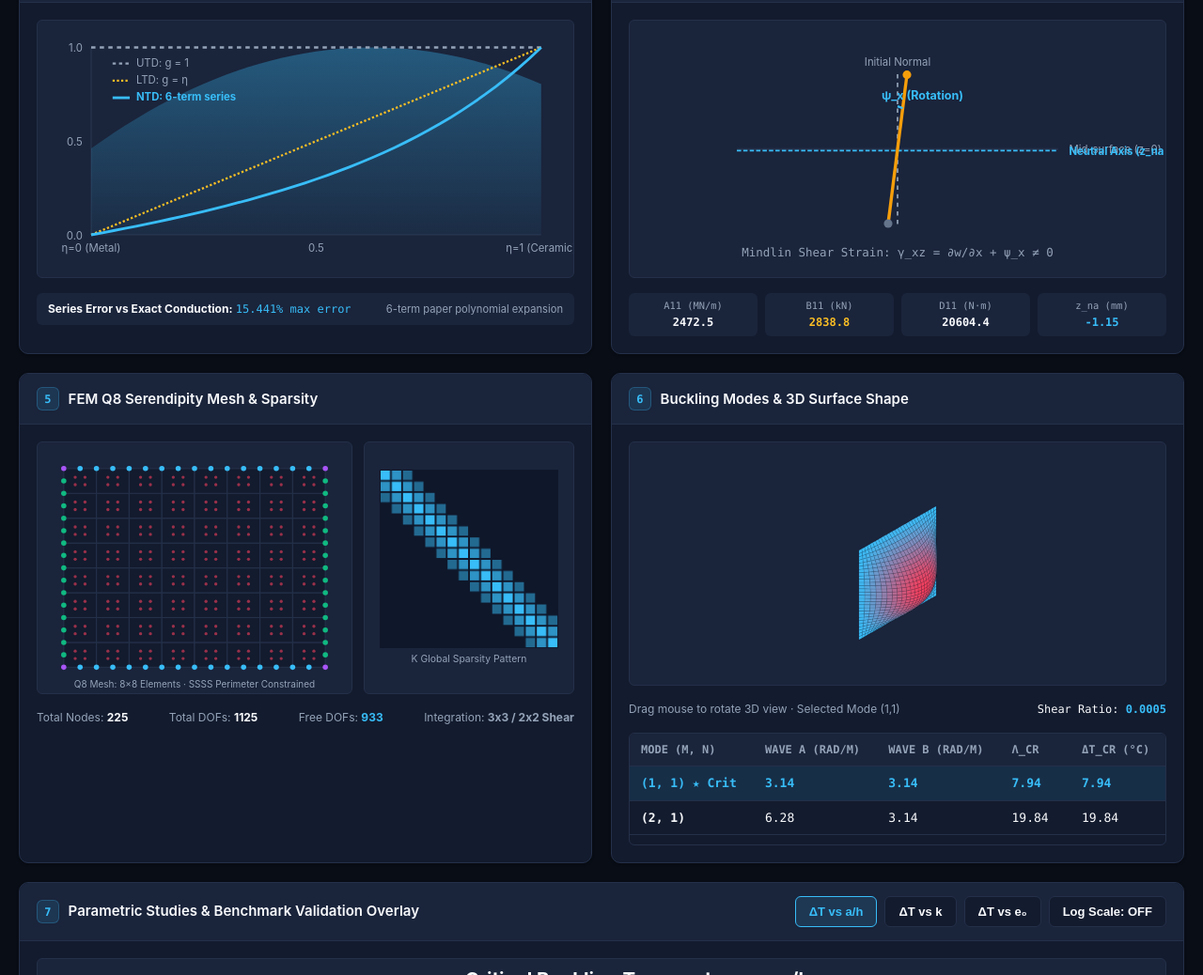
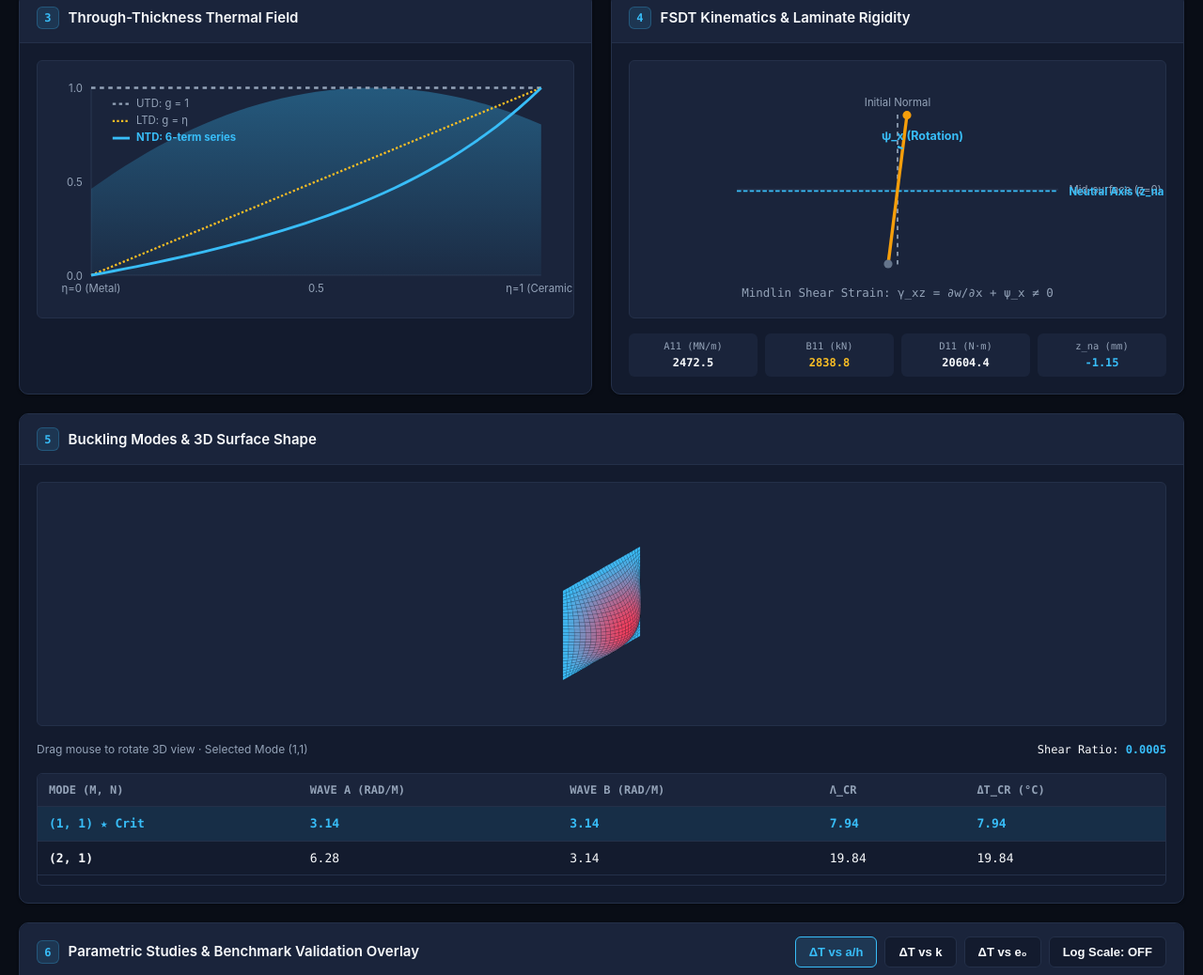
Before and after one commit to harimb53/fgm-plate-thermal-buckling, a plain HTML site: page index.html in a window 1280 px wide. Shown: the part 990-2028 px from the top of the page at 94% size. Drawn offline with Linux system fonts and the light colour scheme.

Commit message:
Refine FEM visualization layout

```diff
--- a/index.html
+++ b/index.html
@@ -186,18 +186,14 @@ header.app-header {
   color: var(--accent);
 }
 
-/* Sticky Controls Bar */
+/* Global Controls Bar */
 .controls-bar {
-  position: sticky;
-  top: 0.5rem;
-  z-index: 50;
   background-color: var(--bg-card);
   border: 1px solid var(--border);
   border-radius: var(--radius-md);
   padding: 1rem;
   margin-bottom: 1.5rem;
   box-shadow: var(--shadow-md);
-  backdrop-filter: blur(8px);
 }
 
 .controls-grid {
@@ -211,6 +207,26 @@ header.app-header {
   display: flex;
   flex-direction: column;
   gap: 0.35rem;
+}
+
+.mesh-config-details {
+  display: grid;
+  grid-template-columns: repeat(auto-fit, minmax(150px, 1fr));
+  gap: 0.75rem;
+  margin-top: 0.75rem;
+  padding-top: 0.75rem;
+  border-top: 1px solid var(--border);
+  color: var(--text-muted);
+  font-size: 0.75rem;
+}
+
+.mesh-config-details strong {
+  color: var(--text-main);
+  font-family: var(--font-mono);
+}
+
+.mesh-config-details #lbl-free-dofs {
+  color: var(--accent);
 }
 
 .control-label {
@@ -441,16 +457,10 @@ svg.chart-svg {
 
 /* Let viewBox-driven diagrams grow with their panel instead of clipping at
    the old 240px dashboard height. */
-.canvas-wrapper:has(> svg:not(#svg-mesh)) {
+.canvas-wrapper:has(> svg) {
   height: auto !important;
   min-height: 0;
   aspect-ratio: 500 / 240;
-}
-
-.canvas-wrapper:has(> #svg-mesh) {
-  height: auto !important;
-  min-height: 0;
-  aspect-ratio: 300 / 240;
 }
 
 .canvas-wrapper:has(> svg) > svg {
@@ -461,11 +471,6 @@ svg.chart-svg {
 
 .canvas-wrapper:has(> #canvas-mode3d) {
   height: 260px !important;
-}
-
-.canvas-wrapper:has(> #canvas-sparsity) {
-  height: auto !important;
-  min-height: 220px;
 }
 
 @media (max-width: 700px) {
@@ -779,6 +784,14 @@ footer.app-footer {
             <option value="16">16 × 16 (833 Nodes)</option>
           </select>
         </div>
+
+      </div>
+
+      <div class="mesh-config-details" aria-label="Current Q8 mesh configuration details" aria-live="polite">
+        <div>Total Nodes: <strong id="lbl-total-nodes">225</strong></div>
+        <div>Total DOFs: <strong id="lbl-total-dofs">1125</strong></div>
+        <div>Free DOFs: <strong id="lbl-free-dofs">1005</strong></div>
+        <div>Integration: <strong>3×3 / 2×2 Shear</strong></div>
       </div>
 
       <!-- Quick Preset Buttons -->
@@ -897,10 +910,6 @@ footer.app-footer {
         <div class="panel-body">
           <div class="canvas-wrapper" style="height: 240px;">
             <svg id="svg-thermal" class="chart-svg" viewBox="0 0 500 240" preserveAspectRatio="xMidYMid meet" aria-label="Thermal distribution profile g(eta) and thermal resultant integrand" role="img"></svg>
-          </div>
-          <div style="background: var(--bg-card-subtle); padding: 0.5rem 0.75rem; border-radius: var(--radius-sm); font-size: 0.75rem; display: flex; justify-content: space-between; align-items: center;">
-            <div><strong>Series Error vs Exact Conduction:</strong> <span id="lbl-conduction-err" style="font-family: var(--font-mono); color: var(--accent);">0.00%</span></div>
-            <div style="color: var(--text-muted); font-size: 0.7rem;">6-term paper polynomial expansion</div>
           </div>
         </div>
       </section>
@@ -939,39 +948,11 @@ footer.app-footer {
         </div>
       </section>
 
-      <!-- Panel 5: Q8 FEM View -->
-      <section class="panel-card" aria-labelledby="p5-heading">
-        <div class="panel-header">
-          <h2 class="panel-title" id="p5-heading">
-            <span class="panel-num">5</span>
-            FEM Q8 Serendipity Mesh &amp; Sparsity
-            <span class="audit-tag">generate_mesh.m · assemble_global.m</span>
-          </h2>
-        </div>
-        <div class="panel-body">
-          <div style="display: grid; grid-template-columns: 3fr 2fr; gap: 0.75rem;">
-            <div class="canvas-wrapper" style="height: 240px;">
-              <svg id="svg-mesh" class="chart-svg" viewBox="0 0 300 240" preserveAspectRatio="xMidYMid meet" aria-label="Q8 serendipity element mesh with boundary condition nodes and Gauss integration points" role="img"></svg>
-            </div>
-            <div class="canvas-wrapper" style="height: 240px; display: flex; flex-direction: column; align-items: center; justify-content: center;">
-              <canvas id="canvas-sparsity" width="200" height="200" style="width: 190px; height: 190px;" aria-label="Global stiffness matrix sparsity spy diagram"></canvas>
-              <span style="font-size: 0.65rem; color: var(--text-muted); margin-top: 4px;">K Global Sparsity Pattern</span>
-            </div>
-          </div>
-          <div style="display: flex; justify-content: space-between; font-size: 0.75rem; color: var(--text-muted);">
-            <div>Total Nodes: <strong id="lbl-total-nodes" style="color: var(--text-main);">225</strong></div>
-            <div>Total DOFs: <strong id="lbl-total-dofs" style="color: var(--text-main);">1125</strong></div>
-            <div>Free DOFs: <strong id="lbl-free-dofs" style="color: var(--accent);">1005</strong></div>
-            <div>Integration: <strong>3x3 / 2x2 Shear</strong></div>
-          </div>
-        </div>
-      </section>
-
-      <!-- Panel 6: Modes & 3D Surface -->
-      <section class="panel-card" aria-labelledby="p6-heading">
+      <!-- Panel 5: Modes & 3D Surface -->
+      <section class="panel-card full-width" aria-labelledby="p6-heading">
         <div class="panel-header">
           <h2 class="panel-title" id="p6-heading">
-            <span class="panel-num">6</span>
+            <span class="panel-num">5</span>
             Buckling Modes &amp; 3D Surface Shape
             <span class="audit-tag">Eq. 24 · eigs solver</span>
           </h2>
@@ -1003,11 +984,11 @@ footer.app-footer {
         </div>
       </section>
 
-      <!-- Panel 7: Parametric Sweeps & Benchmarks -->
+      <!-- Panel 6: Parametric Sweeps & Benchmarks -->
       <section class="panel-card full-width" aria-labelledby="p7-heading">
         <div class="panel-header">
           <h2 class="panel-title" id="p7-heading">
-            <span class="panel-num">7</span>
+            <span class="panel-num">6</span>
             Parametric Studies &amp; Benchmark Validation Overlay
             <span class="audit-tag">Tables 2, 4, 6, 8 · fgm_viz_reference.json</span>
           </h2>
@@ -1034,11 +1015,11 @@ footer.app-footer {
         </div>
       </section>
 
-      <!-- Panel 8: Simulation Pipeline -->
+      <!-- Panel 7: Simulation Pipeline -->
       <section class="panel-card full-width" aria-labelledby="p8-heading">
         <div class="panel-header">
           <h2 class="panel-title" id="p8-heading">
-            <span class="panel-num">8</span>
+            <span class="panel-num">7</span>
             FEA Code Architecture &amp; Mathematical Execution Pipeline
             <span class="audit-tag">main.m -> run_thermal_buckling_case.m</span>
           </h2>
@@ -1100,11 +1081,11 @@ footer.app-footer {
         </div>
       </section>
 
-      <!-- Panel 9: Audit Mode & Traceability Matrix -->
+      <!-- Panel 8: Audit Mode & Traceability Matrix -->
       <section class="panel-card full-width" aria-labelledby="p9-heading">
         <div class="panel-header">
           <h2 class="panel-title" id="p9-heading">
-            <span class="panel-num">9</span>
+            <span class="panel-num">8</span>
             Equation Traceability &amp; Verification Matrix
             <span class="audit-tag">Javaheri (2002) Traceability</span>
           </h2>
@@ -1353,32 +1334,6 @@ footer.app-footer {
     }
     let N0 = phi_slope / (1.0 - nu);
     return { phi_slope, phi_const, N0 };
-  }
-
-  function computeExactConduction(k) {
-    const N = 100;
-    let etaArr = [];
-    let kInvArr = [];
-    for (let i = 0; i <= N; i++) {
-      let eta = i / N;
-      let K_val = Km + (Kc - Km) * Math.pow(eta, k);
-      etaArr.push(eta);
-      kInvArr.push(1.0 / K_val);
-    }
-    let cumInt = [0];
-    for (let i = 1; i <= N; i++) {
-      let step = (etaArr[i] - etaArr[i - 1]) * 0.5 * (kInvArr[i] + kInvArr[i - 1]);
-      cumInt.push(cumInt[i - 1] + step);
-    }
-    let totalInt = cumInt[N];
-    let maxErr = 0;
-    for (let i = 0; i <= N; i++) {
-      let exact = totalInt > 0 ? cumInt[i] / totalInt : etaArr[i];
-      let series = getThermalG(etaArr[i], k, 'NTD');
-      let err = Math.abs(series - exact);
-      if (err > maxErr) maxErr = err;
-    }
-    return maxErr;
   }
 
   function solveNavierMode(m, n, h, k, loadCase, Tm, type, e0, abd, therm) {
@@ -1646,9 +1601,6 @@ footer.app-footer {
     });
     let areaPath = `M ${mapX(0)},${H - padB} L ` + areaPts.join(' L ') + ` L ${mapX(1)},${H - padB} Z`;
 
-    const err = computeExactConduction(k);
-    document.getElementById('lbl-conduction-err').textContent = (err * 100).toFixed(3) + '% max error';
-
     svg.innerHTML = `
       <defs>
         <linearGradient id="area-grad" x1="0" y1="0" x2="0" y2="1">
@@ -1714,89 +1666,14 @@ footer.app-footer {
     `;
   }
 
-  function renderMesh(meshN) {
-    const svg = document.getElementById('svg-mesh');
-    if (!svg) return;
-
-    const nx = meshN, ny = meshN;
-    const num_nodes = (2 * nx + 1) * (2 * ny + 1) - nx * ny;
-    const total_dofs = num_nodes * 5;
-    const fixed_dofs = (2 * (2 * nx + 1) + 2 * (2 * ny - 1)) * 3;
-    const free_dofs = total_dofs - fixed_dofs;
-
-    document.getElementById('lbl-total-nodes').textContent = num_nodes;
-    document.getElementById('lbl-total-dofs').textContent = total_dofs;
-    document.getElementById('lbl-free-dofs').textContent = free_dofs;
-
-    const W = 300, H = 240;
-    const pad = 25;
-    const spanX = (W - 2 * pad) / nx;
-    const spanY = (H - 2 * pad) / ny;
-
-    let rects = [];
-    for (let j = 0; j < ny; j++) {
-      for (let i = 0; i < nx; i++) {
-        let x = pad + i * spanX;
-        let y = pad + (ny - 1 - j) * spanY;
-        rects.push(`<rect x="${x}" y="${y}" width="${spanX}" height="${spanY}" fill="var(--bg-card)" stroke="var(--border)" stroke-width="1"/>`);
-        if (nx <= 8) {
-          rects.push(`<circle cx="${x + spanX*0.35}" cy="${y + spanY*0.35}" r="1.5" fill="#f43f5e" opacity="0.6"/>`);
-          rects.push(`<circle cx="${x + spanX*0.65}" cy="${y + spanY*0.35}" r="1.5" fill="#f43f5e" opacity="0.6"/>`);
-          rects.push(`<circle cx="${x + spanX*0.35}" cy="${y + spanY*0.65}" r="1.5" fill="#f43f5e" opacity="0.6"/>`);
-          rects.push(`<circle cx="${x + spanX*0.65}" cy="${y + spanY*0.65}" r="1.5" fill="#f43f5e" opacity="0.6"/>`);
-        }
-      }
-    }
-
-    let nodesSVG = [];
-    const stepX = spanX / 2;
-    const stepY = spanY / 2;
-
-    for (let r = 0; r <= 2 * ny; r++) {
-      for (let c = 0; c <= 2 * nx; c++) {
-        if (r % 2 === 1 && c % 2 === 1) continue;
-        let x = pad + c * stepX;
-        let y = pad + (2 * ny - r) * stepY;
-        let isXEdge = (c === 0 || c === 2 * nx);
-        let isYEdge = (r === 0 || r === 2 * ny);
-
-        if (isXEdge || isYEdge) {
-          let col = (isXEdge && isYEdge) ? '#a855f7' : (isXEdge ? '#10b981' : '#38bdf8');
-          nodesSVG.push(`<circle cx="${x}" cy="${y}" r="2.5" fill="${col}"/>`);
-        }
-      }
-    }
-
-    svg.innerHTML = `
-      ${rects.join('')}
-      ${nodesSVG.join('')}
-      <text x="${W/2}" y="${H - 6}" fill="var(--text-muted)" font-size="9" text-anchor="middle">
-        Q8 Mesh: ${nx}×${ny} Elements · SSSS Perimeter Constrained
-      </text>
-    `;
-
-    renderSparsity(meshN);
-  }
-
-  function renderSparsity(meshN) {
-    const canvas = document.getElementById('canvas-sparsity');
-    if (!canvas) return;
-    const ctx = canvas.getContext('2d');
-    const S = canvas.width;
-    ctx.clearRect(0, 0, S, S);
-    ctx.fillStyle = '#0f172a';
-    ctx.fillRect(0, 0, S, S);
-
-    const num_blocks = meshN * 2;
-    const bw = S / num_blocks;
-
-    for (let i = 0; i < num_blocks; i++) {
-      for (let j = Math.max(0, i - 2); j <= Math.min(num_blocks - 1, i + 2); j++) {
-        let alpha = 1.0 - Math.abs(i - j) * 0.25;
-        ctx.fillStyle = `rgba(56, 189, 248, ${alpha})`;
-        ctx.fillRect(j * bw + 1, i * bw + 1, bw - 2, bw - 2);
-      }
-    }
+  function updateMeshDetails(meshN) {
+    const totalNodes = (2 * meshN + 1) * (2 * meshN + 1) - meshN * meshN;
+    const totalDofs = totalNodes * 5;
+    const fixedDofs = (2 * (2 * meshN + 1) + 2 * (2 * meshN - 1)) * 3;
+
+    document.getElementById('lbl-total-nodes').textContent = totalNodes;
+    document.getElementById('lbl-total-dofs').textContent = totalDofs;
+    document.getElementById('lbl-free-dofs').textContent = totalDofs - fixedDofs;
   }
 
   function render3DModeSurface(m, n) {
@@ -2234,7 +2111,7 @@ footer.app-footer {
     renderMaterials(h, state.k, state.porosity, state.e0);
     renderThermal(h, state.k, state.loadCase, state.porosity, state.e0);
     renderFSDT(sol.abd, crit.psix, crit.al, crit.shearRatio);
-    renderMesh(state.meshN);
+    updateMeshDetails(state.meshN);
     render3DModeSurface(state.selectedMode[0], state.selectedMode[1]);
     document.getElementById('lbl-selected-mode').textContent = `(${selectedSol.m},${selectedSol.n})`;
     renderParametric(crit, selectedSol);
@@ -2373,7 +2250,7 @@ footer.app-footer {
     const selMesh = document.getElementById('select-mesh');
     selMesh.addEventListener('change', () => {
       state.meshN = parseInt(selMesh.value, 10);
-      updateUI();
+      updateMeshDetails(state.meshN);
     });
 
     document.querySelectorAll('.btn-preset').forEach(btn => {
```
